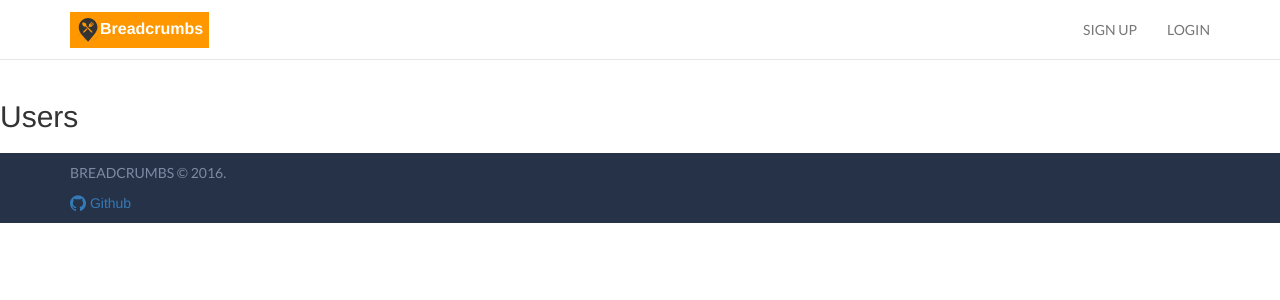
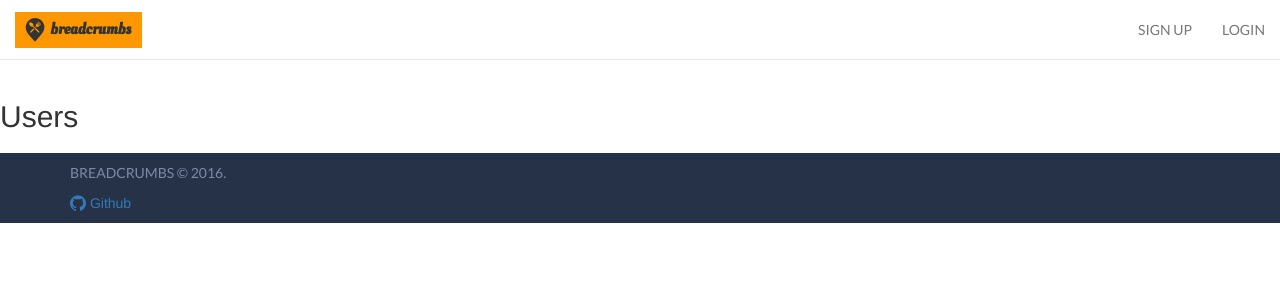
Before and after one commit to itsahsiao/breadcrumbs, a Flask app: page /users in a window 1280 px wide. Shown: the top 300 px of the page. Run offline with Flask 2, Linux system fonts and the light colour scheme; some libraries are stand-ins or nearby versions.

Commit message:
Fixed up logo again and changed nav bar to container-fluid to spread across

```diff
--- a/static/css/styles.css
+++ b/static/css/styles.css
@@ -3,11 +3,6 @@ body {
     padding-top: 80px; /* Body padding required for fixed navbar */
 }
 
-/*h2, h3, h4 {
-    font-family: Lato, sans-serif;
-    text-transform: uppercase;
-}
-*/
 .navbar {
     padding-top: 5px;
     min-height: 60px;
@@ -17,11 +12,11 @@ body {
 #brand-box {
     border: solid 1px #FF9800;
     background-color: #FF9800;
-    padding: 5px;
-    color: #FFFFFF;
+    padding: 5px 10px 5px 7px;
+    color: #333333;
     font-weight: bold;
     font-size: 16px;
-    font-family: "Helvetica Neue", Helvetica, sans-serif;
+    font-family: 'Oleo Script', cursive;
     margin-top: 7px;
 }
 
@@ -63,6 +58,9 @@ body {
 .btn-homepage {
     background-color: #FF9800;
     border-color: #FF9800;
+    font-family: Lato, sans-serif;
+    font-size: 14px;
+    text-transform: uppercase;
 }
 
 .btn-homepage:hover {
@@ -74,6 +72,21 @@ body {
     margin-bottom: 50px;
     margin-top: 0;
 }
+
+#features h2 {
+    font-family: Lato, sans-serif;
+    text-align: center;
+    text-transform: uppercase;
+}
+
+.circle {
+    border-radius: 50%;
+    width: 100px;
+    height: 100px;
+    background: yellow;
+    border: 3px solid red;
+}
+
 
 /* USER PROFILE */
 hr {
--- a/templates/base.html
+++ b/templates/base.html
@@ -18,6 +18,7 @@
 
   <!-- Google Fonts -->
   <link href='https://fonts.googleapis.com/css?family=Lato' rel='stylesheet' type='text/css'>
+  <link href='https://fonts.googleapis.com/css?family=Oleo+Script' rel='stylesheet' type='text/css'>
 
   <!-- jQuery script -->
   <script src="https://code.jquery.com/jquery.js"></script>
@@ -35,7 +36,7 @@
 <body>
   <!-- Navigation Bar -->
   <nav class="navbar navbar-default navbar-fixed-top">
-    <div class="container">
+    <div class="container-fluid">
 
       <!-- Brand and toggle get grouped for better mobile display -->
       <div class="navbar-header">
@@ -45,7 +46,7 @@
           <span class="icon-bar"></span>
           <span class="icon-bar"></span>
         </button>
-        <a href="/"><button id="brand-box"><img src="/static/img/restaurant-marker.png">Breadcrumbs</button></a>
+        <a href="/"><button id="brand-box"><img src="/static/img/restaurant-marker.png"> breadcrumbs</button></a>
       </div><!-- /.navbar-header -->
 
       <!-- Collect the nav links, forms, and other content for toggling -->
```
